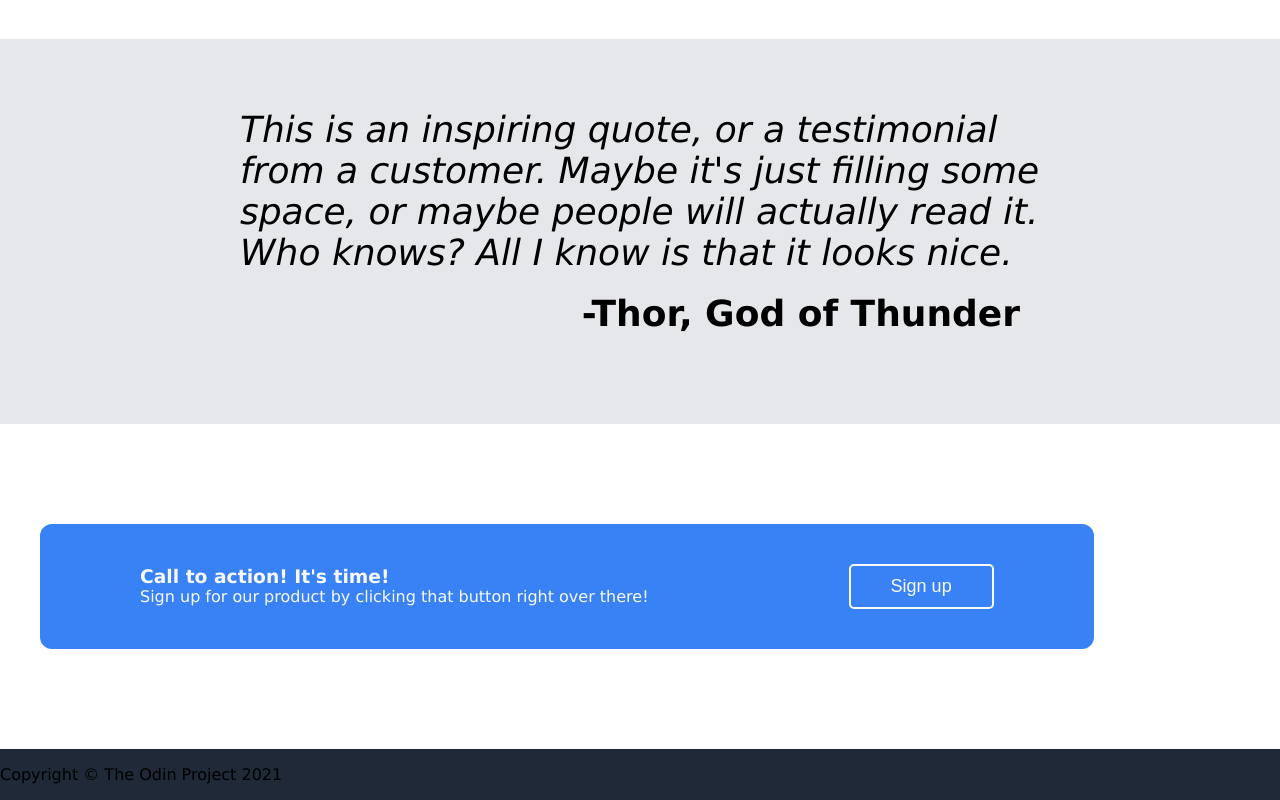
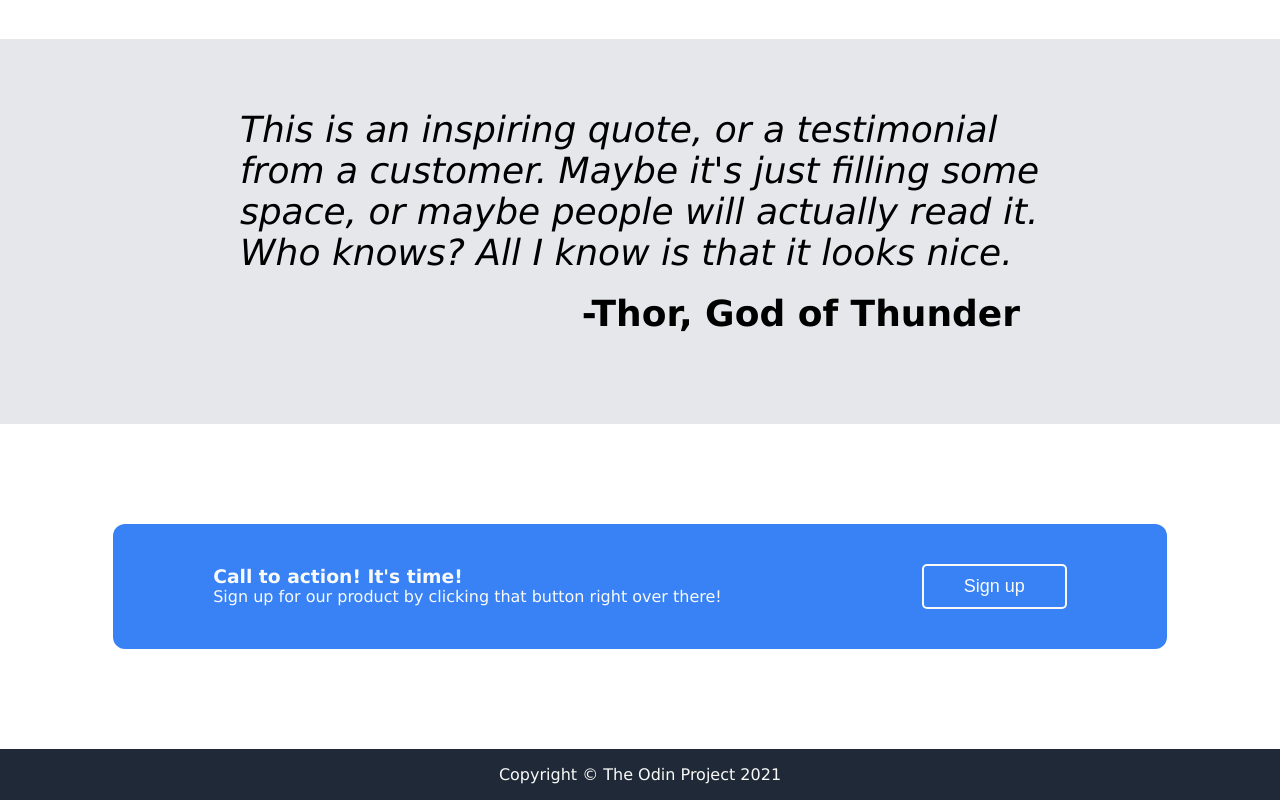
Before and after one commit to Lemnsa/Odin-landing-page, a plain HTML site: page index.html in a window 1280 px wide. Shown: the part 1222-2022 px from the top of the page. Drawn offline with Linux system fonts and the light colour scheme.

Commit message:
Add style to the .footer

```diff
--- a/CSS/style.css
+++ b/CSS/style.css
@@ -153,7 +153,6 @@ body{
     padding: 40px 100px;
     gap: 200px;
     border-radius: 12px;
-    margin-right: auto;
 }
 
 .text p , .text h3{
@@ -168,3 +167,8 @@ body{
     background: transparent;
     border-radius: 5px;
 }
+
+.footer {
+    text-align: center;
+    color: #f9faf8;
+}
```
